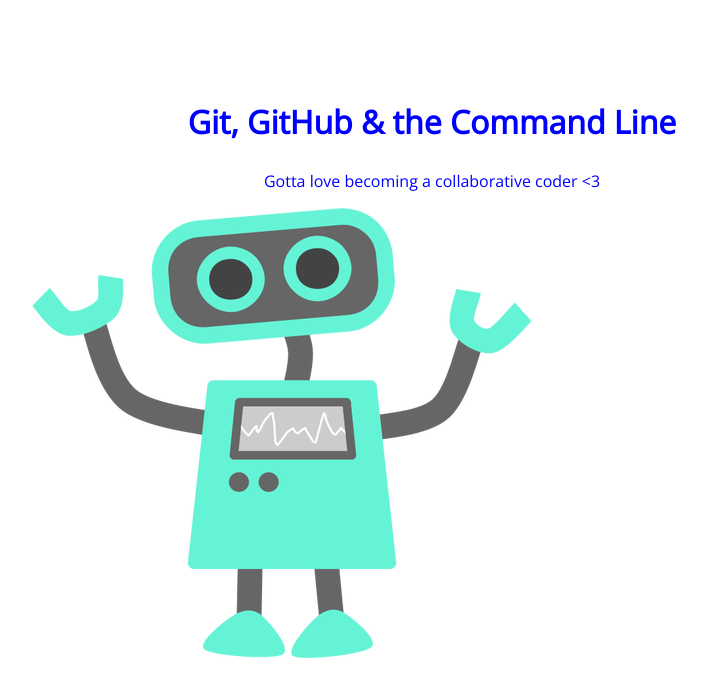
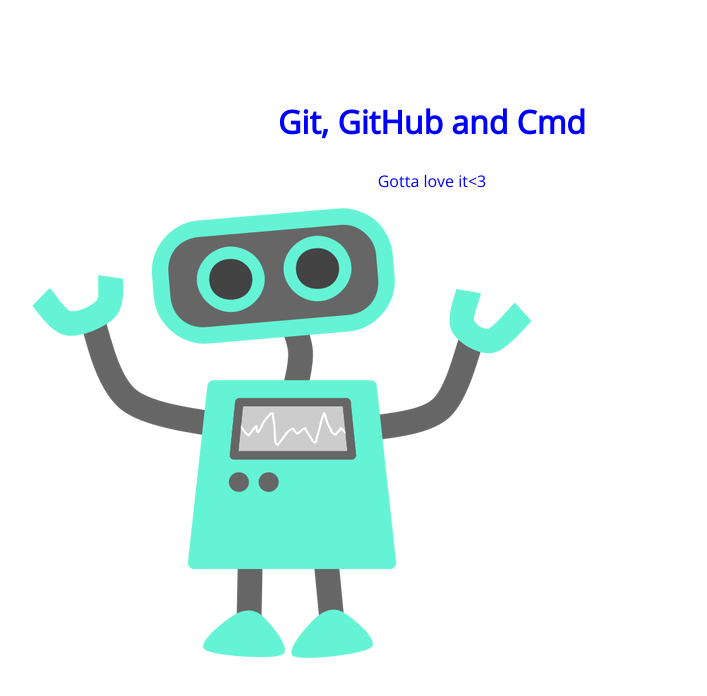
Before and after one commit to alexperrotta/105-project, a plain HTML site: page index.html in a window 1280 px wide. Shown: the whole page, without its empty margins (208-915 px from the left). Drawn offline with nearby package versions, Linux system fonts and the light colour scheme.

Commit message:
another edit

```diff
--- a/index.html
+++ b/index.html
@@ -8,8 +8,8 @@
 </head>
 <body>
 	<section>
-		<h1>Git, GitHub & the Command Line</h1>
-		<p>Gotta love becoming a collaborative coder <3</p>
+		<h1>Git, GitHub and Cmd</h1>
+		<p>Gotta love it<3</p>
 		<img src="img/happy-blue-robot.png">
 	</section>
 </body>
```
